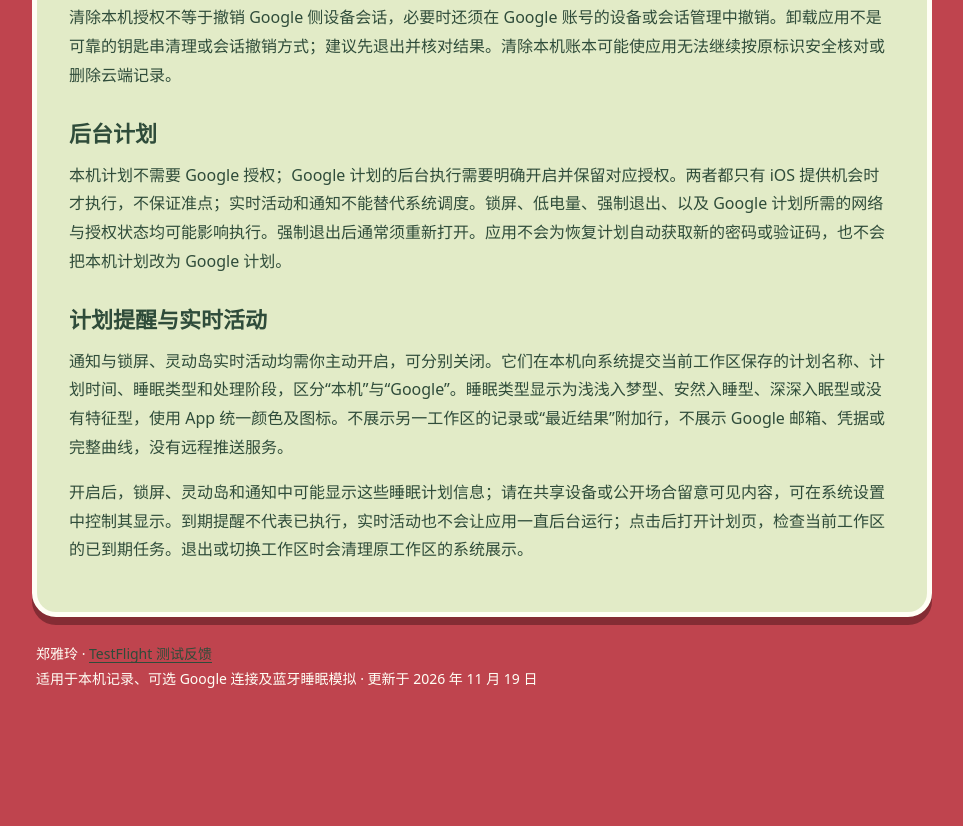
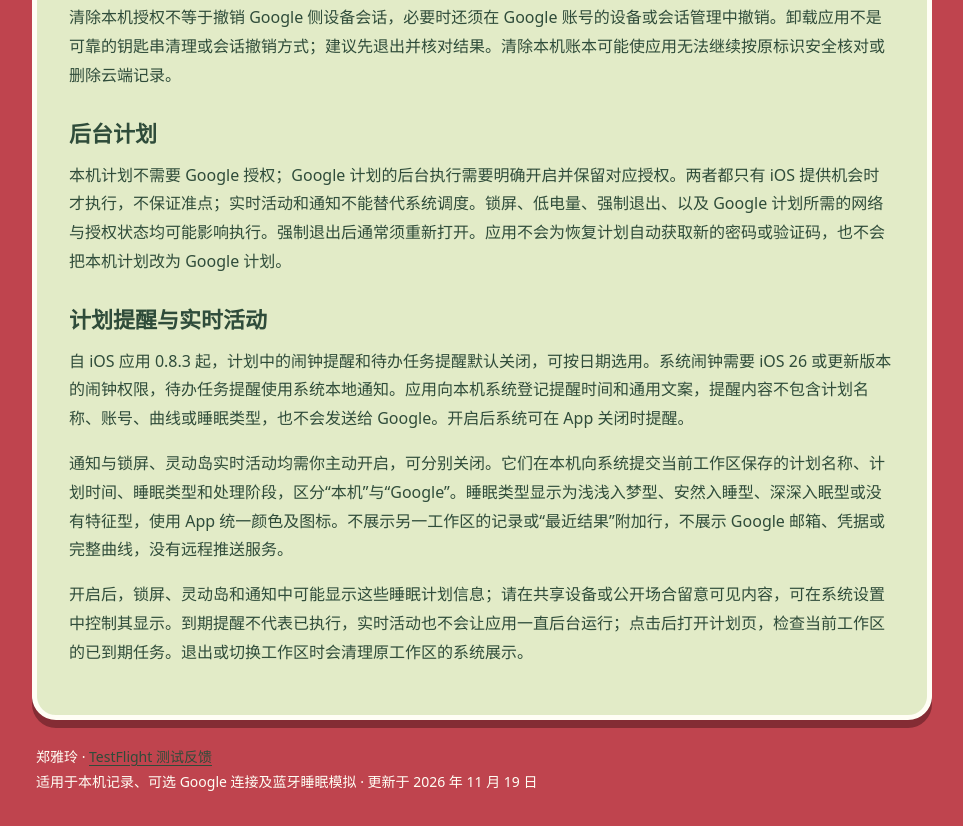
Before and after one commit to PokeSleepLab/ios-support, a plain HTML site: page privacy.html in a window 1280 px wide. Shown: the part 2350-3176 px from the top of the page, without its empty margins (158-1121 px from the left). Before the commit the page ends 3074 px from the top, so only its background shows below. Drawn offline with Linux system fonts and the light colour scheme.

Commit message:
Describe optional on-device plan reminders

```diff
--- a/privacy.html
+++ b/privacy.html
@@ -33,6 +33,7 @@
 <h2>后台计划</h2>
 <p>本机计划不需要 Google 授权；Google 计划的后台执行需要明确开启并保留对应授权。两者都只有 iOS 提供机会时才执行，不保证准点；实时活动和通知不能替代系统调度。锁屏、低电量、强制退出、以及 Google 计划所需的网络与授权状态均可能影响执行。强制退出后通常须重新打开。应用不会为恢复计划自动获取新的密码或验证码，也不会把本机计划改为 Google 计划。</p>
 <h2>计划提醒与实时活动</h2>
+<p>自 iOS 应用 0.8.3 起，计划中的闹钟提醒和待办任务提醒默认关闭，可按日期选用。系统闹钟需要 iOS 26 或更新版本的闹钟权限，待办任务提醒使用系统本地通知。应用向本机系统登记提醒时间和通用文案，提醒内容不包含计划名称、账号、曲线或睡眠类型，也不会发送给 Google。开启后系统可在 App 关闭时提醒。</p>
 <p>通知与锁屏、灵动岛实时活动均需你主动开启，可分别关闭。它们在本机向系统提交当前工作区保存的计划名称、计划时间、睡眠类型和处理阶段，区分“本机”与“Google”。睡眠类型显示为浅浅入梦型、安然入睡型、深深入眠型或没有特征型，使用 App 统一颜色及图标。不展示另一工作区的记录或“最近结果”附加行，不展示 Google 邮箱、凭据或完整曲线，没有远程推送服务。</p>
 <p>开启后，锁屏、灵动岛和通知中可能显示这些睡眠计划信息；请在共享设备或公开场合留意可见内容，可在系统设置中控制其显示。到期提醒不代表已执行，实时活动也不会让应用一直后台运行；点击后打开计划页，检查当前工作区的已到期任务。退出或切换工作区时会清理原工作区的系统展示。</p>
 </main>
```
